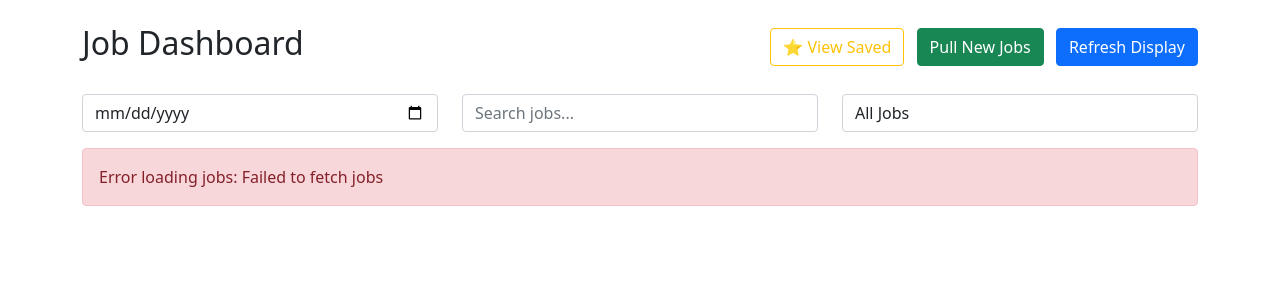
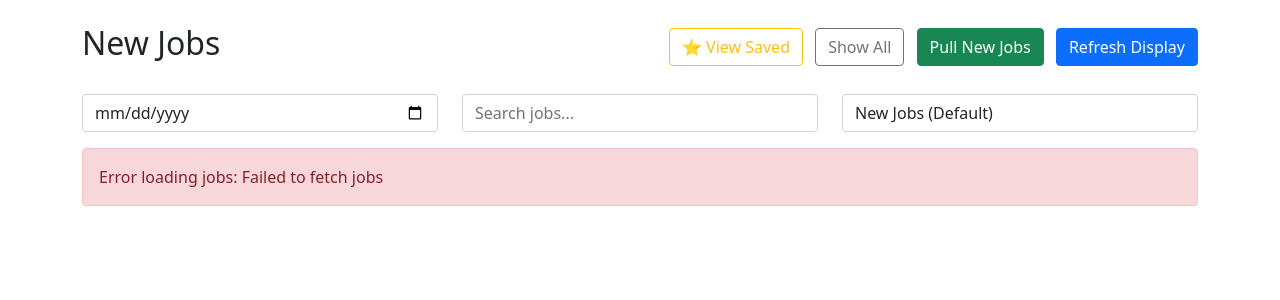
Before and after one commit to kkdub/savannah, a FastAPI app: page /dashboard in a window 1280 px wide. Shown: the part 56-356 px from the top of the page. Run offline with FastAPI, Linux system fonts and the light colour scheme.

Commit message:
feat: hide starred jobs from main view by default to reduce clutter
- Default dashboard now shows "New Jobs" (unstarred only)
- Starred jobs are automatically filtered out of main view
- Add "Show All" button and navbar link for full job list when needed
- Update filter dropdown with clearer labels and new default
- Add URL parameter support for ?filter=all to show everything
- Reorganize navbar: New Jobs | Saved Jobs | All Jobs | Logout

This creates a cleaner workflow where users focus on new opportunities
while keeping saved jobs separate and easily accessible.

🤖 Generated with [Claude Code](https://claude.ai/code)

Co-Authored-By: Claude <noreply@anthropic.com>

```diff
--- a/app/templates/base.html
+++ b/app/templates/base.html
@@ -12,8 +12,9 @@
             <a class="navbar-brand" href="/">Savannah Jobs</a>
             <div class="navbar-nav ms-auto">
                 {% if current_user %}
-                    <a class="nav-link" href="/dashboard">All Jobs</a>
+                    <a class="nav-link" href="/dashboard">New Jobs</a>
                     <a class="nav-link" href="/dashboard?filter=starred">Saved Jobs</a>
+                    <a class="nav-link" href="/dashboard?filter=all">All Jobs</a>
                     <a class="nav-link" href="/logout">Logout</a>
                 {% else %}
                     <a class="nav-link" href="/login">Login</a>
--- a/app/templates/dashboard.html
+++ b/app/templates/dashboard.html
@@ -4,9 +4,10 @@
 
 {% block content %}
 <div class="d-flex justify-content-between align-items-center mb-4">
-    <h2>Job Dashboard</h2>
+    <h2>New Jobs</h2>
     <div>
         <button class="btn btn-outline-warning me-2" onclick="showSavedJobs()">⭐ View Saved</button>
+        <button class="btn btn-outline-secondary me-2" onclick="showAllJobs()">Show All</button>
         <button class="btn btn-success me-2" onclick="fetchNewJobs()">Pull New Jobs</button>
         <button class="btn btn-primary" onclick="fetchJobs()">Refresh Display</button>
     </div>
@@ -21,9 +22,9 @@
     </div>
     <div class="col-md-4">
         <select class="form-control" id="starredFilter" onchange="filterJobs()">
-            <option value="">All Jobs</option>
-            <option value="starred">⭐ Starred Only</option>
-            <option value="unstarred">Unstarred Only</option>
+            <option value="unstarred">New Jobs (Default)</option>
+            <option value="starred">⭐ Saved Jobs</option>
+            <option value="">Show All Jobs</option>
         </select>
     </div>
 </div>
@@ -189,6 +190,18 @@ function showSavedJobs() {
     filterJobs();
 }
 
+function showAllJobs() {
+    document.getElementById('starredFilter').value = '';
+    document.querySelector('h2').textContent = 'All Jobs';
+    filterJobs();
+}
+
+function showNewJobs() {
+    document.getElementById('starredFilter').value = 'unstarred';
+    document.querySelector('h2').textContent = 'New Jobs';
+    filterJobs();
+}
+
 function filterJobs() {
     const dateFilter = document.getElementById('dateFilter').value;
     const searchFilter = document.getElementById('searchFilter').value.toLowerCase();
@@ -233,6 +246,13 @@ document.addEventListener('DOMContentLoaded', function() {
     if (filterParam === 'starred') {
         document.getElementById('starredFilter').value = 'starred';
         document.querySelector('h2').textContent = 'Saved Jobs';
+    } else if (filterParam === 'all') {
+        document.getElementById('starredFilter').value = '';
+        document.querySelector('h2').textContent = 'All Jobs';
+    } else {
+        // Default to showing unstarred (new) jobs
+        document.getElementById('starredFilter').value = 'unstarred';
+        document.querySelector('h2').textContent = 'New Jobs';
     }
 
     fetchJobs();
```
